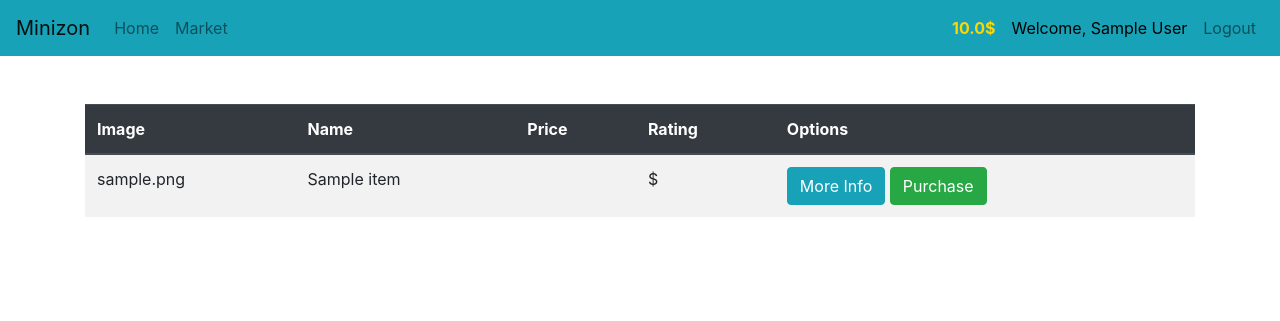
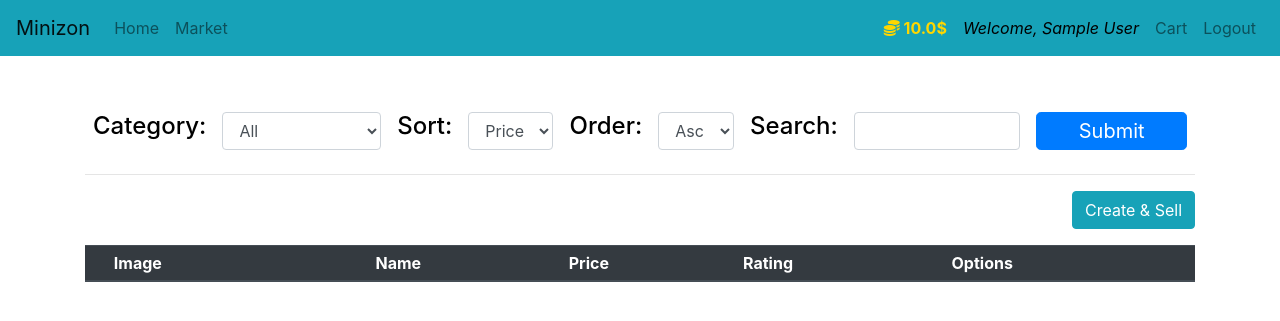
Before and after one commit to Elnifio/CHTeam, a Flask app: page /market in a window 1280 px wide. Shown: the top 321 px of the page. Run offline with Flask 2, Linux system fonts and the light colour scheme; a user stored in the database is signed in; tables that the repository leaves empty hold one stand-in row (values such as "Sample post"); lists and menus that the app fills with data are empty; some libraries are stand-ins or nearby versions.

Commit message:
Search in market

```diff
--- a/Minizon/MiniAmazon/forms.py
+++ b/Minizon/MiniAmazon/forms.py
@@ -1,18 +1,55 @@
 from flask_wtf import FlaskForm
-from wtforms import StringField, PasswordField, SubmitField
-from wtforms.validators import Length, Email, EqualTo, DataRequired
+from wtforms import StringField, PasswordField, SubmitField, FileField, MultipleFileField
+from wtforms import SelectField, TextAreaField, IntegerField, DecimalField
+from wtforms.validators import Length, Email, EqualTo, DataRequired, NumberRange, Regexp
+from MiniAmazon.models import Category
+
+letter_constraint = ' must contain only letters, numbers, underscore'
+regex = '^[a-zA-Z0-9_]*$'
+# including space
+regex2 = '^[a-zA-Z0-9_\s]*$'
 
 
 class RegisterForm(FlaskForm):
-    username = StringField(label='User Name:', validators=[Length(min=2, max=50), DataRequired()])
+    username = StringField(label='User Name:', validators=
+    [Length(min=2, max=50), DataRequired(), Regexp(regex=regex, message="Username"+letter_constraint)])
     email = StringField(label='Email Address:', validators=[Email(), DataRequired()])
-    address = StringField(label='Delivery Address:', validators=[Length(max=100)])
-    password1 = PasswordField(label='Password:', validators=[Length(min=6, max=60), DataRequired()])
+    address = StringField(label='Delivery Address:', validators=[Length(max=100), DataRequired(),
+                                                    Regexp(regex, message="Address"+letter_constraint)])
+    password1 = PasswordField(label='Password:', validators=[Length(min=6, max=60), DataRequired(),
+                                                    Regexp(regex, message="Password"+letter_constraint)])
     password2 = PasswordField(label='Confirm Password:', validators=[EqualTo('password1'), DataRequired()])
     submit = SubmitField(label='Create Account')
 
 
 class LoginForm(FlaskForm):
-    email = StringField(label='Email Address', validators=[DataRequired()])
-    password = PasswordField(label='Password', validators=[DataRequired()])
+    email = StringField(label='Email Address', validators=[DataRequired(), Email()])
+    password = PasswordField(label='Password', validators=[DataRequired(),
+                                                           Regexp(regex, message="Password"+letter_constraint)])
     submit = SubmitField(label='Login')
+
+
+class ItemForm(FlaskForm):
+    item_name = StringField(label='Name', validators=[DataRequired(),
+                                                      Regexp(regex2, message="Item name"+letter_constraint+", space")])
+    images = MultipleFileField(label='Images', validators=[DataRequired()])
+    category = SelectField(label='Category')
+    description = TextAreaField(label="Description",validators=[DataRequired(), Regexp(regex2, message="Description"+letter_constraint+", space")])
+    price = DecimalField(places=2, label="Price", validators=[NumberRange(min=0.0)])
+    quantity = IntegerField(label="Quantity", validators=[NumberRange(min=1)])
+    submit = SubmitField(label='Create Item')
+
+
+class MarketForm(FlaskForm):
+    category = SelectField(label='Category')
+    sort_by = SelectField(label='Sort By', choices=['Price', 'Name', 'Rating'])
+    search = StringField(label='Keyword', validators=[DataRequired(),
+                                                      Regexp(regex, message="Keyword"+letter_constraint)])
+    order_by = SelectField(label='Order By', choices=['Asc', 'Desc'])
+    submit = SubmitField(label='Submit')
+
+
+class SellForm(FlaskForm):
+    price = DecimalField(places=2, label='Price', validators=[NumberRange(min=0.0)])
+    quantity = IntegerField(label='Quantity', validators=[NumberRange(min=1)])
+    submit = SubmitField(label='Sell')
--- a/Minizon/MiniAmazon/routes.py
+++ b/Minizon/MiniAmazon/routes.py
@@ -1,8 +1,12 @@
-from MiniAmazon import app, db
-from flask import render_template, redirect, url_for, flash
-from MiniAmazon.models import Item, User
-from MiniAmazon.forms import RegisterForm, LoginForm
+from MiniAmazon import app, db, ALLOWED_EXTENSIONS
+from flask import render_template, redirect, url_for, flash, request
+from MiniAmazon.models import Item, User, Category, ItemImage, Inventory
+from MiniAmazon.forms import RegisterForm, LoginForm, ItemForm, MarketForm, SellForm
 from flask_login import login_user, login_required, logout_user, current_user
+from werkzeug.utils import secure_filename
+import uuid as uuid
+import os
+from sqlalchemy import desc
 
 
 @app.route('/')
@@ -12,11 +16,49 @@
     return render_template('home.html')
 
 
-@app.route('/market')
+order_swicthes = {
+    'Price': Item.price,
+    'Name': Item.name,
+    'Rating': Item.rating
+}
+
+
+@app.route('/market', methods=['GET', 'POST'])
 @login_required
 def market_page():
-    items = Item.query.all()
-    return render_template('market.html', items=items)
+    items = None
+    query = None
+    form = MarketForm()
+    categories = Category.query.order_by('name').all()
+    choices = ['All']
+    for c in categories:
+        choices.append(c.name)
+    form.category.choices = choices
+    if request.method == 'POST':
+        if form.validate_on_submit():
+            # process search
+            search = form.search.data
+            if form.category.data == 'All':
+                # search for item with keyword in name and description
+                query = Item.query
+            else:
+                query = Category.query.filter_by(name=form.category.data).first().items
+
+            query = query.filter(db.or_(
+                Item.name.ilike(f'%{search}%'),
+                Item.description.ilike(f'%{search}%')
+            ))
+
+            # process sort and order
+            if form.order_by.data == 'Desc':
+                items = query.order_by(order_swicthes.get(form.sort_by.data).desc()).all()
+            else:
+                items = query.order_by(order_swicthes.get(form.sort_by.data)).all()
+        if form.errors != {}:
+            for err_msg in form.errors.values():
+                flash(f'Error: {err_msg}', category='danger')
+
+    return render_template('market.html', items=items, form=form)
 
 
 @app.route('/register', methods=['GET', 'POST'])
@@ -75,6 +117,113 @@
     return render_template('item_info.html', item=item)
 
 
+def allowed_file(filename):
+    return '.' in filename and filename.rsplit('.', 1)[1].lower() in ALLOWED_EXTENSIONS
+
+
+@app.route('/item_upload', methods=['GET', 'POST'])
+@login_required
+def item_upload_page():
+    form = ItemForm()
+    categories = Category.query.order_by('name').all()
+    choices = []
+    for c in categories:
+        choices.append(c.name)
+    form.category.choices = choices
+    if request.method == 'POST':
+        if form.validate_on_submit():
+            # store item
+            category_id = Category.query.filter_by(name=form.category.data).first().id
+            item_to_create = Item(name=form.item_name.data,
+                                  description=form.description.data,
+                                  creator_id=current_user.id,
+                                  category_id=category_id
+                                  )
+            # update inventory
+            current_user.item_inventory.append(Inventory(item=item_to_create,
+                                                         price=form.price.data,
+                                                         quantity=form.quantity.data
+                                                         ))
+            # print(item_to_create.id)
+            # db.session.add(item_to_create)
+            # store images
+            uploaded_files = request.files.getlist("images")
+            if uploaded_files:
+                for file in uploaded_files:
+                    if allowed_file(file.filename):
+                        picname = str(uuid.uuid1()) + "_" + secure_filename(file.filename)
+                        item_to_create.images.append(ItemImage(name=picname))
+                        file.save(os.path.join(app.config['UPLOAD_FOLDER'], picname))
+                    else:
+                        flash(f'Item create failed. {file.filename} is not allowed, please try again.',
+                              category='danger')
+                        return render_template('item_upload.html', form=form)
+            db.session.add(item_to_create)
+            db.session.commit()
+            flash(f'Item create success! Your {item_to_create.name} is on market now.',
+                  category='success')
+            return redirect(url_for('market_page'))
+        if form.errors:
+            for err_msg in form.errors.values():
+                flash(f'Item create failed. {err_msg}', category='danger')
+    return render_template('item_upload.html', form=form)
+
+
+@app.route('/item_sell/<int:id>', methods=['GET', 'POST'])
+@login_required
+def item_sell_page(id):
+    form = SellForm()
+    item = Item.query.get(id)
+    if request.method == 'POST':
+        if form.validate_on_submit():
+            # check user never sell item
+            sold_items = current_user.seller_inventory
+            for sold_item in sold_items:
+                if id == sold_item.id:
+                    flash(f'Item sell failed: you sold {item.name} before, please modify on inventory page.',
+                          category='danger')
+                    return redirect(url_for('item_sell_page', id=id))
+
+            # add item to suer inventory
+            item_inventory = current_user.item_inventory
+            current_user.item_inventory.append(Inventory(item=item,
+                                                      price=form.price.data,
+                                                      quantity=form.quantity.data))
+            db.session.add(current_user)
+            db.session.commit()
+            flash(f'Item Sell Success! Your {form.quantity.data} X {item.name} are on market now.',
+                  category='success')
+            return redirect(url_for('market_page'))
+        if form.errors:
+            for err_msg in form.errors.values():
+                flash(f'Item sell failed. {err_msg}', category='danger')
+    return render_template('item_sell.html', form=form, item=item)
+
+
+@app.route('/inventory')
+@login_required
+def inventory_page():
+    return render_template('inventory.html')
+
+
+@app.route('/sell_history')
+@login_required
+def sell_history_page():
+    return render_template('sell_history.html')
+
+
+@app.route('/buy_history')
+@login_required
+def buy_history_page():
+    return render_template('buy_history.html')
+
+
+@app.route('/cart')
+@login_required
+def cart_page():
+    return render_template('cart.html')
+
+
 @app.errorhandler(404)
 def page_not_found(e):
     # note that we set the 404 status explicitly
--- a/Minizon/MiniAmazon/templates/base.html
+++ b/Minizon/MiniAmazon/templates/base.html
@@ -9,6 +9,7 @@
     <!-- JavaScript Bundle with Popper -->
     <script src="https://code.jquery.com/jquery-3.5.1.slim.min.js" integrity="sha384-DfXdz2htPH0lsSSs5nCTpuj/zy4C+OGpamoFVy38MVBnE+IbbVYUew+OrCXaRkfj" crossorigin="anonymous"></script>
     <script src="https://cdn.jsdelivr.net/npm/bootstrap@4.5.3/dist/js/bootstrap.bundle.min.js" integrity="sha384-ho+j7jyWK8fNQe+A12Hb8AhRq26LrZ/JpcUGGOn+Y7RsweNrtN/tE3MoK7ZeZDyx" crossorigin="anonymous"></script>
+    <script src='https://kit.fontawesome.com/a076d05399.js'></script>
     <title>
         {% block title %}
 
@@ -40,7 +41,10 @@
                     </a>
                 </li>
                 <li class="nav-item">
-                    <a class="nav-link" style="color: black">Welcome, {{ current_user.name }}</a>
+                    <i class="nav-link" style="color: black">Welcome, {{ current_user.name }}</i>
+                </li>
+                <li class="nav-item">
+                    <a class="nav-link" href="{{ url_for('cart_page') }} ">Cart</a>
                 </li>
                 <li class="nav-item">
                     <a class="nav-link" href="{{ url_for('logout_page') }}">Logout</a>
--- a/Minizon/MiniAmazon/templates/market.html
+++ b/Minizon/MiniAmazon/templates/market.html
@@ -5,37 +5,80 @@
 {% endblock %}
 
 {% block content %}
-<!-- TODO: search form -->
-<!-- TODO: filter tool bar -->
 
 <!-- Table for Displaying Bars-->
 <div class="container">
-<table class="table table-hover table-striped">
+    <form method="POST" class="form-query" style="color:black" enctype="multipart/form-data">
+        {{ form.hidden_tag() }}
+    <div class="d-flex justify-content-center">
+        <div class="p-2 bd-highlight">
+            <div class="d-flex flex-row">
+                <h4 class="mr-3">Category: </h4>
+                {{ form.category(class="form-control") }}
+            </div>
+        </div>
+        <div class="p-2 bd-highlight">
+            <div class="d-flex flex-row">
+                <h4 class="ml-7 mr-3">Sort: </h4>
+                {{ form.sort_by(class="form-control") }}
+            </div>
+        </div>
+        <div class="p-2 bd-highlight">
+            <div class="d-flex flex-row">
+                <h4 class="ml-7 mr-3">Order: </h4>
+                {{ form.order_by(class="form-control") }}
+            </div>
+        </div>
+        <div class="p-2 bd-highlight">
+            <div class="d-flex flex-row">
+                <h4 class="ml-7 mr-3">Search: </h4>
+                {{ form.search(class="form-control") }}
+                {{ form.submit(class="btn btn-lg btn-block btn-primary ml-3 p-0") }}
+            </div>
+        </div>
+    </div>
+    </form>
+<hr/>
+    <div class="d-flex flex-row-reverse bd-highlight">
+        <a class="btn btn-outline btn-info mb-3" href="{{ url_for('item_upload_page') }}">Create & Sell</a>
+    </div>
+<table class="table table-hover table-striped table-sm">
     <thead class="thead-dark">
     <tr>
         <!-- Your Columns HERE -->
-        <th scope="col">Image</th>
+{#        <th scope="col">Image</th>#}
+        <th scope="col"><div class="ml-4">Image</div></th>
         <th scope="col">Name</th>
         <th scope="col">Price</th>
         <th scope="col">Rating</th>
         <th scope="col">Options</th>
-
     </tr>
     </thead>
     <tbody>
     <!-- Your rows inside the table HERE: -->
+    {%  if items %}
     {% for item in items %}
         <tr>
-            <td>{{ item.image }}</td>
-            <td>{{ item.name }}</td>
-            <td>{{ item.price }}</td>
-            <td>{{ item.rating }}$</td>
+{#            <td>{{ item.image }}</td>#}
             <td>
-                <a class="btn btn-outline btn-info" href="{{ url_for('item_info_page', id=item.id) }}">More Info</a>
-                <button class="btn btn-outline btn-success">Purchase</button>
+                <div class="ml-4">
+                    <img src="../static/item_images/{{ item.images[0].name }}" alt='not found' width="170" height="100">
+                </div>
+            </td>
+            <td><h5 class="mt-4">{{ item.name }}</h5></td>
+            <td><h5 class="mt-4">{{ item.price }}$</h5></td>
+            <td><h5 class="mt-4">{{ item.rating }}</h5></td>
+            <td>
+                <div class="mt-3">
+                <a class="btn btn-outline btn-info mt-2 mb-2" href="{{ url_for('item_info_page', id=item.id) }}">More Info</a>
+                <a class="btn btn-outline btn-success mt-2 mb-2" href="{{ url_for('item_sell_page', id=item.id) }}">Sell</a>
+                    <a class="btn btn-outline btn-secondary mt-2 mb-2">Add to cart</a>
+
+                </div>
             </td>
         </tr>
     {% endfor %}
+    {% endif %}
     </tbody>
 </table>
 </div>
```
Also changed, not shown: Minizon/MiniAmazon/models.py (+64 -33 lines), Minizon/MiniAmazon/templates/buy_history.html (added, +9 -0 lines), Minizon/MiniAmazon/templates/cart.html (added, +11 -0 lines), Minizon/MiniAmazon/templates/home.html (+6 -1 lines), Minizon/MiniAmazon/templates/inventory.html (added, +9 -0 lines), Minizon/MiniAmazon/templates/item_sell.html (added, +32 -0 lines), Minizon/MiniAmazon/templates/item_upload.html (added, +47 -0 lines), Minizon/MiniAmazon/templates/sell_history.html (added, +9 -0 lines).
